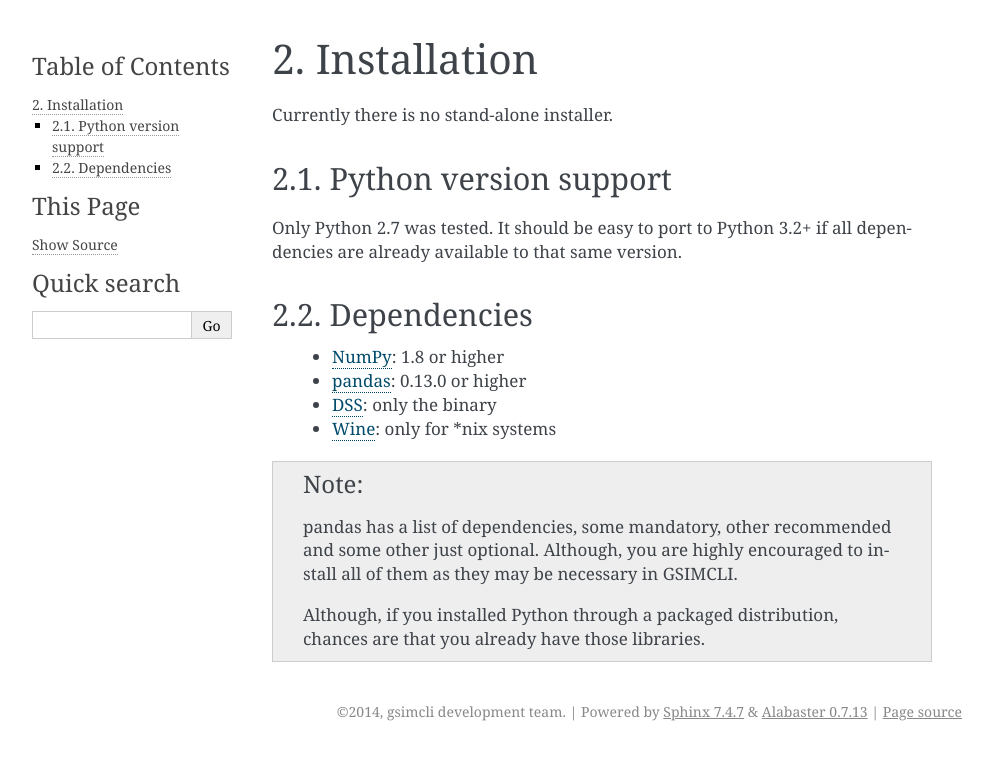
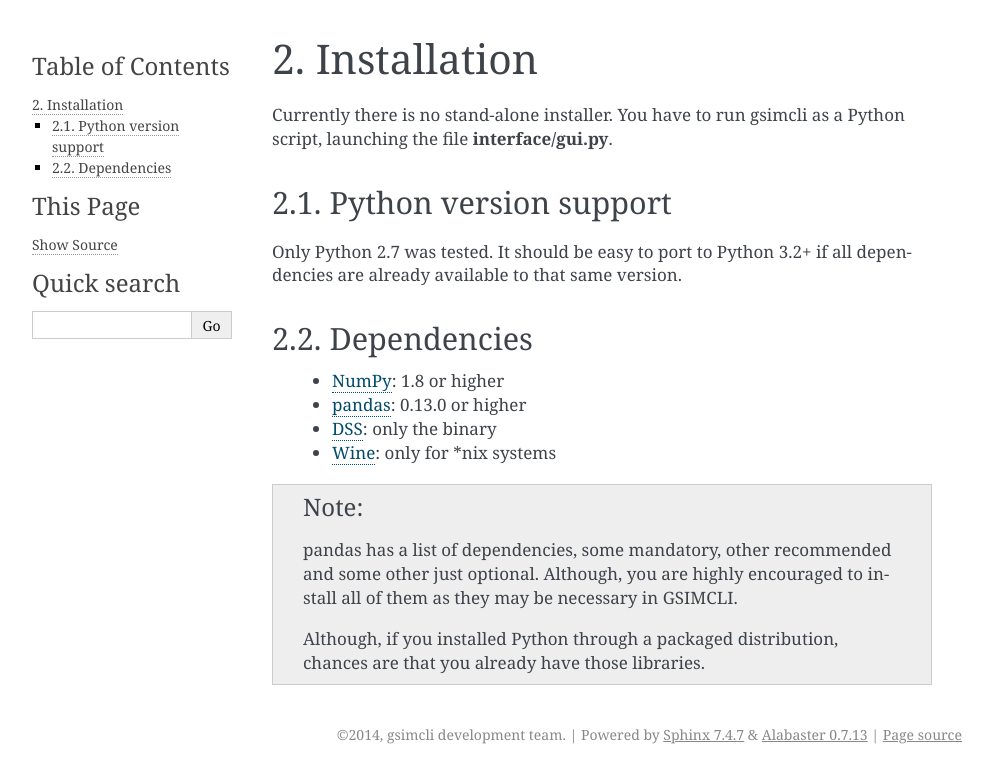
Before and after one commit to iled/gsimcli, a Sphinx documentation site: the page built from docs/install.rst, in a window 1280 px wide. Shown: the top 783 px of the page, without its empty margins (148-1141 px from the left). Built offline with Sphinx 7.4.7, drawn with Linux system fonts in a browser that asks for light colours; formulas are drawn with MathJax 3; pages that are not in the unit, such as notebooks, are missing from menus.

Commit message:
doc: install and external libs

```diff
--- a/docs/install.rst
+++ b/docs/install.rst
@@ -4,7 +4,8 @@
 Installation
 ************
 
-Currently there is no stand-alone installer.
+Currently there is no stand-alone installer. You have to run gsimcli as a
+Python script, launching the file **interface/gui.py**.
 
 Python version support
 ~~~~~~~~~~~~~~~~~~~~~~
```
Also changed, not shown: docs/external_libs.rst (added, +30 -0 lines).
